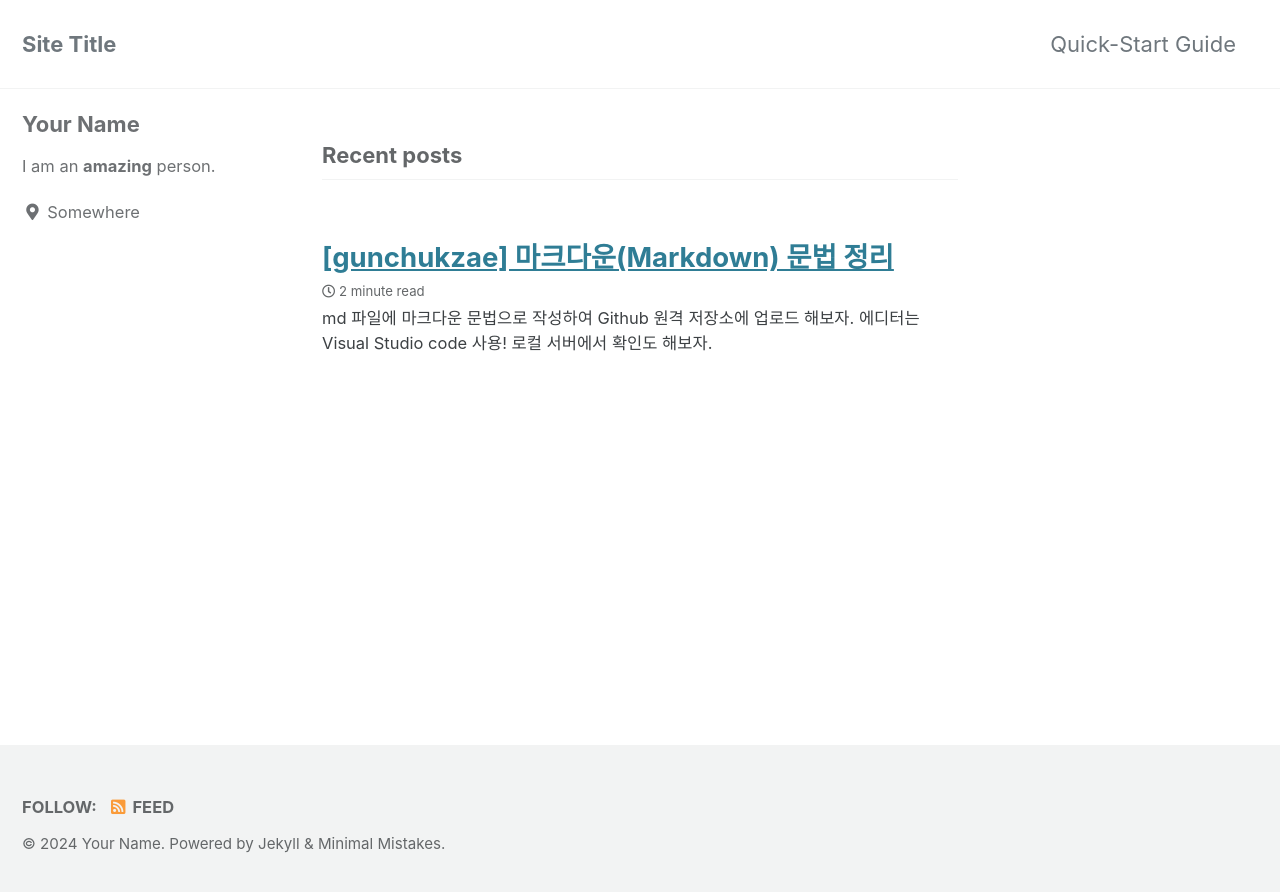
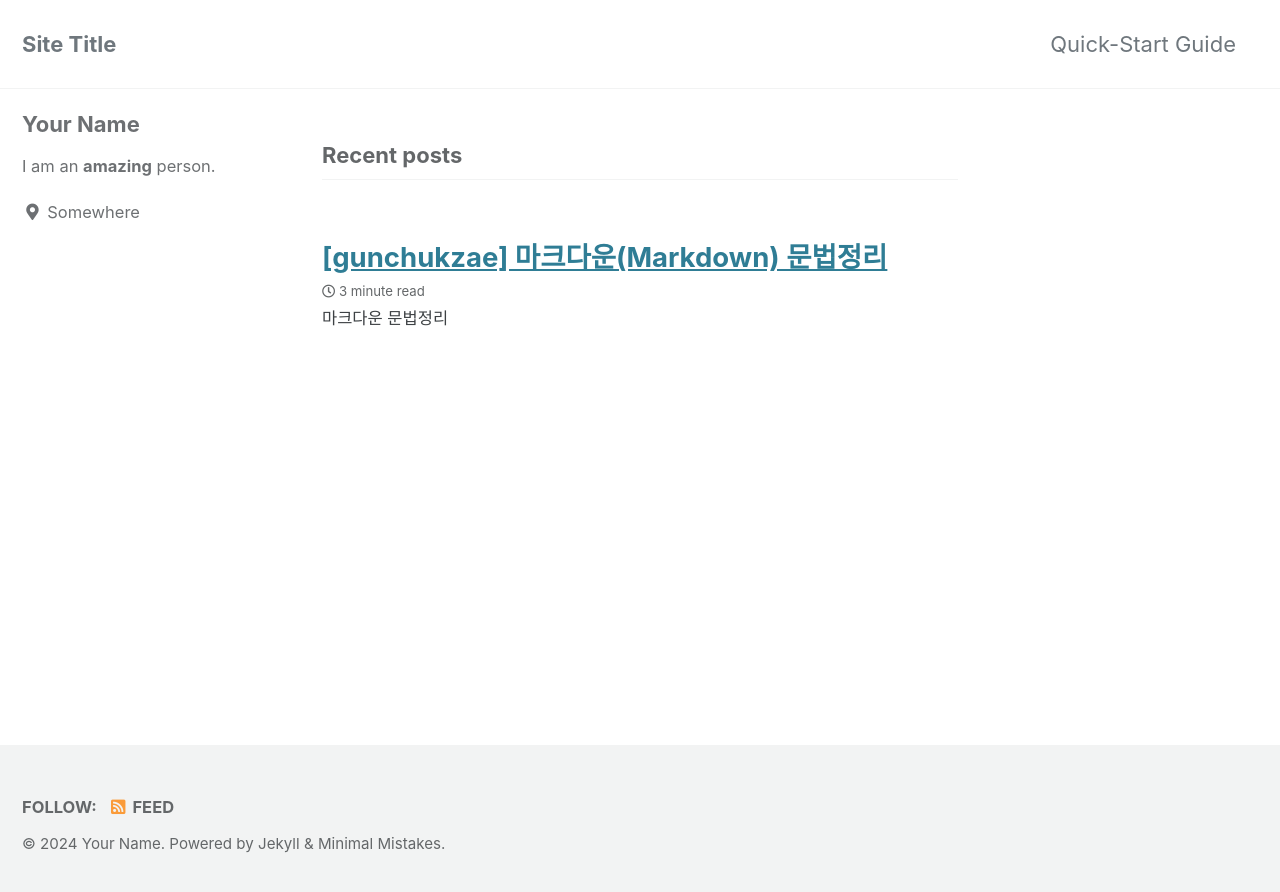
Before and after one commit to Gunchukzae/gunchukzae.github.io, a Jekyll site: the page built from index.html, in a window 1280 px wide. Shown: the top 892 px of the page. Built offline with Jekyll 4.4.1, drawn with Linux system fonts in a browser that asks for light colours; cached includes are drawn as plain includes; the list of posts is cut into pages by our own code.

Commit message:
Markdown

````diff
--- a/_posts/2024-01-15-Markdown.md
+++ b/_posts/2024-01-15-Markdown.md
@@ -1,6 +1,6 @@
 ---
-title:  "[gunchukzae] 마크다운(Markdown) 문법 정리"
-excerpt: "md 파일에 마크다운 문법으로 작성하여 Github 원격 저장소에 업로드 해보자. 에디터는 Visual Studio code 사용! 로컬 서버에서 확인도 해보자. "
+title:  "[gunchukzae] 마크다운(Markdown) 문법정리"
+excerpt: "마크다운 문법정리"
 
 categories:
   - Blog
@@ -17,7 +17,8 @@ last_modified_at: 2024-01-15
 
 # 마크다운 문법정리
 
-## 1. 제목
+1.제목
+=============
 ### 1.1. 헤더
 
 ```
@@ -25,7 +26,7 @@ last_modified_at: 2024-01-15
 =============
 ```
 
-- 헤더 적용예시
+<적용예시>
 
 헤더
 =============
@@ -37,7 +38,7 @@ last_modified_at: 2024-01-15
 -------------
 ```
 
-- 작은제목 적용예시
+<적용예시>
 
 작은제목
 -------------
@@ -53,7 +56,7 @@ last_modified_at: 2024-01-15
 ###### 글머리6
 ```
 
-- 글머리 적용예시 (1~6까지만 지원)
+<적용예시>
 
 # 글머리1
 ## 글머리2
@@ -62,7 +65,8 @@ last_modified_at: 2024-01-15
 ##### 글머리5
 ###### 글머리6
 
-## 2. 인용
+2.인용
+=============
 ### 2.1. 블럭인용문자
 
 ```
@@ -71,7 +75,7 @@ last_modified_at: 2024-01-15
 >	>	> 세번째 블럭인용
 ```
 
-- 블럭인용문자 적용예시
+<적용예시>
 
 > 첫번째 블럭인용
 >	> 두번째 블럭인용
@@ -83,28 +87,28 @@ last_modified_at: 2024-01-15
 각주<sup>[1](#각주 이름)</sup>
 
 <a name="각주 이름">1</a>: 각주에 대한 설명
-
 ```
 
-- 적용예시
+<적용예시>
 
 각주<sup>[1](#각주 이름)</sup>
 
 <a name="각주 이름">1</a>: 각주에 대한 설명
 
 
-## 3. 목록
-
+3.목록
+=============
 ### 3.1. 순서있는 목록(번호)
 
 ```
+순서는 무조건 번호의 내림차순으로만 작성 가능하다.
+
 1. 첫번째
 2. 세번째
 3. 두번째
 ```
 
-- 순서는 무조건 번호의 내림차순으로만 작성 가능함.
-
+<적용예시>
 1. 첫번째
 2. 세번째
 3. 두번째
@@ -125,8 +131,6 @@ last_modified_at: 2024-01-15
     - 녹색
         - 파랑
 ```
-
-- 혼합해서 사용 가능함.
 
 * 빨강
   * 녹색
@@ -141,14 +145,15 @@ last_modified_at: 2024-01-15
     - 파랑
 
 
-## 4. 코드 작성
+4.코드 작성
+=============
 ### 4.1. 들여쓰기
 4개의 공백 또는 하나의 탭으로 들여쓰기를 만나면 변환되기 시작하여 들여쓰지 않은 행을 만날때까지 변환이 계속된다.
 
 ### 4.2. 코드블럭
-아래 2가지 방식으로 사용 가능함.
+코드를 삽입할 땐, 아래 2가지 방식으로 삽입 가능하다.
 
-- ```<pre><code>{code}</code></pre>``` 이용방식
+- ```<pre><code>{code}</code></pre>``` 활용
 
 ```
 <pre>
@@ -225,6 +230,7 @@ int main(){
 ---------------------------------------
 
 ### 4.4. 링크
+링크는 참조링크, 외부링크, 자동연결 3가지 방식이 있다.
 
 - 참조링크
 
@@ -235,7 +241,7 @@ Link: [Google][googlelink]
 
 ```
 
-- 적용예시
+<적용예시>
 Link: [Google][googlelink]
 
 [googlelink]: https://google.com "Go google"
@@ -246,7 +252,7 @@ Link: [Google][googlelink]
 [Google](https://google.com, "google link")
 ```
 
-- 적용예시
+<적용예시>
 
 [Google](https://google.com, "google link")
 
@@ -258,7 +264,7 @@ Link: [Google][googlelink]
 * 이메일링크: <address@example.com>
 ```
 
-- 적용예시
+<적용예시>
 
 외부링크: <http://example.com/>
 이메일링크: <address@example.com>
@@ -275,7 +281,7 @@ __double underscores__
 _Italic_
 ```
 
-- 적용예시
+<적용예시>
 
 - *single asterisks*
 - _single underscores_
@@ -290,28 +296,28 @@ _Italic_
 ### 4.6. 이미지
 
 ```
-![Alt text](/path/to/img.jpg)
-![Alt text](/path/to/img.jpg "Optional title")
+![Alt text](주소)
+![Alt text](주소 "Optional title")
 ```
 
-- 적용예시
+<적용예시>
 
-![Alt text](./img.jpg)
+![img](https://github.com/Gunchukzae/gunchukzae.github.io/assets/156566900/d64b8295-3de0-46b7-9e1e-3f23eec667e1 "laura adai Image")
 
 - 사이즈 조절
 
 ```
-<img src="./img.jpg" width="450px" height="300px" title="px(픽셀) 크기 설정" alt="RubberDuck"></img><br/>
-<img src="./img.jpg" width="40%" height="30%" title="px(픽셀) 크기 설정" alt="RubberDuck"></img>
+<img src="주소" width="450px" height="300px" title="px(픽셀) 크기 설정" alt="RubberDuck"></img><br/>
+<img src="주소" width="40%" height="30%" title="px(픽셀) 크기 설정" alt="RubberDuck"></img>
 ```
 
-- 적용예시
+<적용예시>
 
-<img src="./img.jpg" width="450px" height="300px" title="px(픽셀) 크기 설정" alt="lauraadai"></img><br/>
-<img src="./img.jpg" width="40%" height="30%" title="px(픽셀) 크기 설정" alt="lauraadai"></img>
+<img src="https://github.com/Gunchukzae/gunchukzae.github.io/assets/156566900/d64b8295-3de0-46b7-9e1e-3f23eec667e1"  width="350px" height="250px" title="px(픽셀) 크기 설정" alt="lauraadai"></img><br/>
+<img src="https://github.com/Gunchukzae/gunchukzae.github.io/assets/156566900/d64b8295-3de0-46b7-9e1e-3f23eec667e1"  width="40%" height="30%" title="px(픽셀) 비율 설정" alt="lauraadai"></img>
 
 ### 4.7. 줄바꿈
-엔터키(\n)만으로는 줄바꿈이 되지 않으므로, 문장 마지막에서 2칸 띄어쓰기 후 엔터키를 눌러야함.
+엔터키(\n)만으로는 줄바꿈이 되지 않으므로, 문장 마지막에서 2칸 띄어쓰기 후 엔터키를 눌러야 한다.
 
 ```
 줄바꿈\n (엔터)
@@ -319,7 +325,7 @@ _Italic_
 줄바꿈
 ```
 
-- 적용예시
+<적용예시>
 
 줄바꿈
 줄바꿈
@@ -337,7 +343,7 @@ _Italic_
 |테스트1|테스트2|테스트3|
 ```
 
-- 적용예시
+<적용예시>
 
 |제목|&#124;내용&#124;|설명|
 |------|---|---|
@@ -346,7 +352,7 @@ _Italic_
 |테스트1|테스트2|테스트3|
 
 #### 4.8.2. 셀 정렬
-- ```:``` 문자로 정렬을 정의
+```:``` 문자로 정렬을 정의한다.
 
 ```
 |제목|내용|설명|
@@ -356,7 +362,7 @@ _Italic_
 |왼쪽정렬|오른쪽정렬|중앙정렬|
 ```
 
-- 적용예시
+<적용예시>
 
 |제목|내용|설명|
 |:---|---:|:---:|
@@ -375,7 +381,7 @@ _Italic_
 |왼쪽에서확장||
 ```
 
-- 적용예시
+<적용예시>
 
 |제목|내용|설명|
 |:---|:---:|---:|
@@ -394,7 +400,7 @@ _Italic_
 |테스트1|<span style="color:red">강조3</span>|테스트3|
 ```
 
-- 적용예시
+<적용예시>
 
 |제목|내용|설명|
 |---|---|---|
@@ -409,7 +415,7 @@ Good!!
 </details>
 ```
 
-- 적용예시
+<적용예시>
 
 <details><summary>Click Me</summary>
 Good!!
````
Also changed, not shown: other parts of _posts/2024-01-15-Markdown.md (+11 -7 lines).
